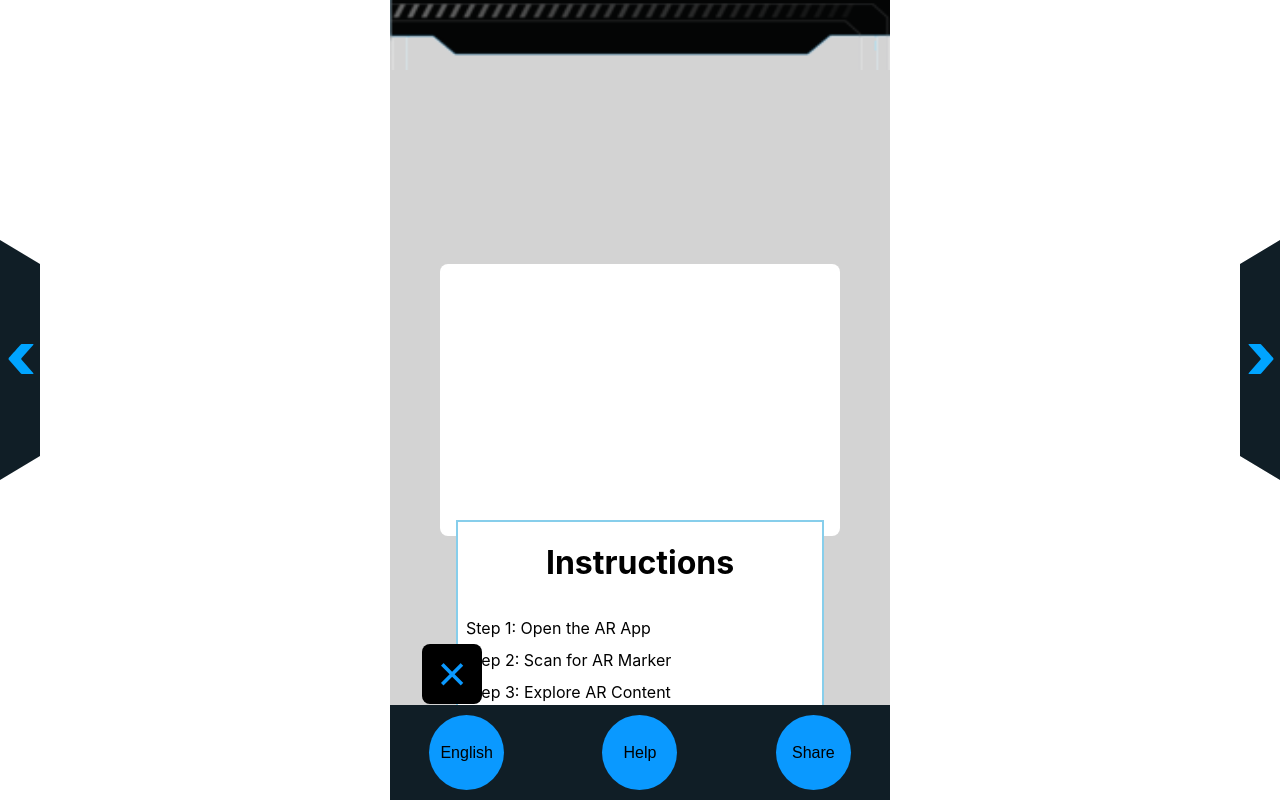
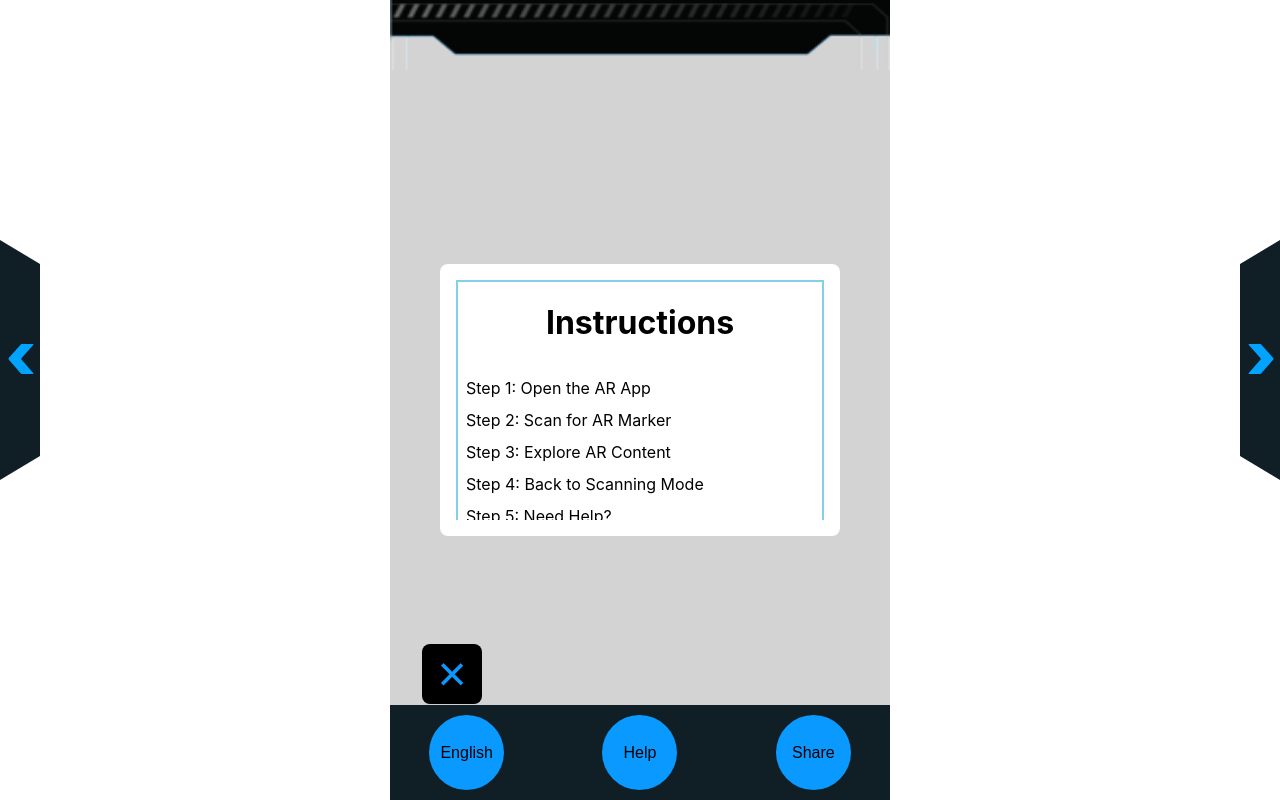
Before and after one commit to mubeenhassan/mind-ar, a React (Create React App) app: page / in a window 1280 px wide. Built offline with nearby package versions, Linux system fonts and the light colour scheme.

Commit message:
minor updates

```diff
--- a/src/App.css
+++ b/src/App.css
@@ -104,7 +104,7 @@ li {
   border: 1px solid #0a99ff;
   outline: 1px solid #0a99ff;
   outline-offset: -7px;
-   padding: 10px;
+  padding: 10px;
 }
 
 .slider-item-title-container {
@@ -116,16 +116,24 @@ li {
   overflow: hidden;
   left: 10%;
 }
+
+.popup-content .slick-slider .slick-track,
+.popup-content .slick-slider .slick-list {
+  transform: translate3d(0, 0, 0);
+
+}
 .slick-slider .slick-track,
 .slick-slider .slick-list {
   transform: translate3d(0, 100%, 0);
 
 }
+
 .slick-list {
   background: white;
   max-height: 30vh;
   min-height: 30vh;
 }
+
 .profile-img {
   width: 60px;
   height: 60px;
--- a/src/Components/Pages/HomePage.jsx
+++ b/src/Components/Pages/HomePage.jsx
@@ -1,4 +1,4 @@
-import React, { useState } from "react";
+import React, { useState, useEffect } from "react";
 import GuidePopup from "../Elements/GuidePopup";
 import MindARViewer from "../MindAR/mindar-viewer";
 
@@ -6,9 +6,17 @@ const HomePage = ({ t }) => {
   const [started, setStarted] = useState(null);
   const [showPopup, setShowPopup] = useState(true);
 
+  useEffect(() => {
+    // Check if the preference is stored in the browser cache
+    const isFirstVisit = localStorage.getItem('showGuidePopup') !== 'false';
+    setShowPopup(isFirstVisit); // Show the popup only on the first visit
+  }, []);
+
   const handleClosePopup = () => {
     setStarted('aframe')
     setShowPopup(false)
+    localStorage.setItem('showGuidePopup', 'false');
+
   }
 
   return (
--- a/src/Components/Pages/MarkerSlider.jsx
+++ b/src/Components/Pages/MarkerSlider.jsx
@@ -1,7 +1,10 @@
 import React, { useEffect, useState } from 'react';
 import { useParams, useNavigate } from 'react-router-dom'; // Change navigate to useNavigate
 import CustomSlider from '../Elements/CustomSlider';
+
 const MarkerSlider = ({ t }) => {
+  const navigate = useNavigate();
+
   const { targetId } = useParams();
   const [targetData, setTargetData] = useState(null);
   const [loader, setLoader] = useState(true);
@@ -25,7 +28,9 @@ const MarkerSlider = ({ t }) => {
 
     fetchData();
   }, [targetId, useNavigate]); // Change navigate to useNavigate
-
+  const onClose = () => {
+    navigate(`/`);
+  }
   if (loader) {
     return <h1>{t('loading')}...</h1>;
   }
@@ -45,6 +50,9 @@ const MarkerSlider = ({ t }) => {
           </div>
         </div>
         <p className='slider-item-description'>{targetData.textDescription}</p>
+        <button className="close-btn" onClick={onClose}>
+          &times;
+        </button>
         {targetData && (
           <CustomSlider>
             <div className="slider-item ">
```
